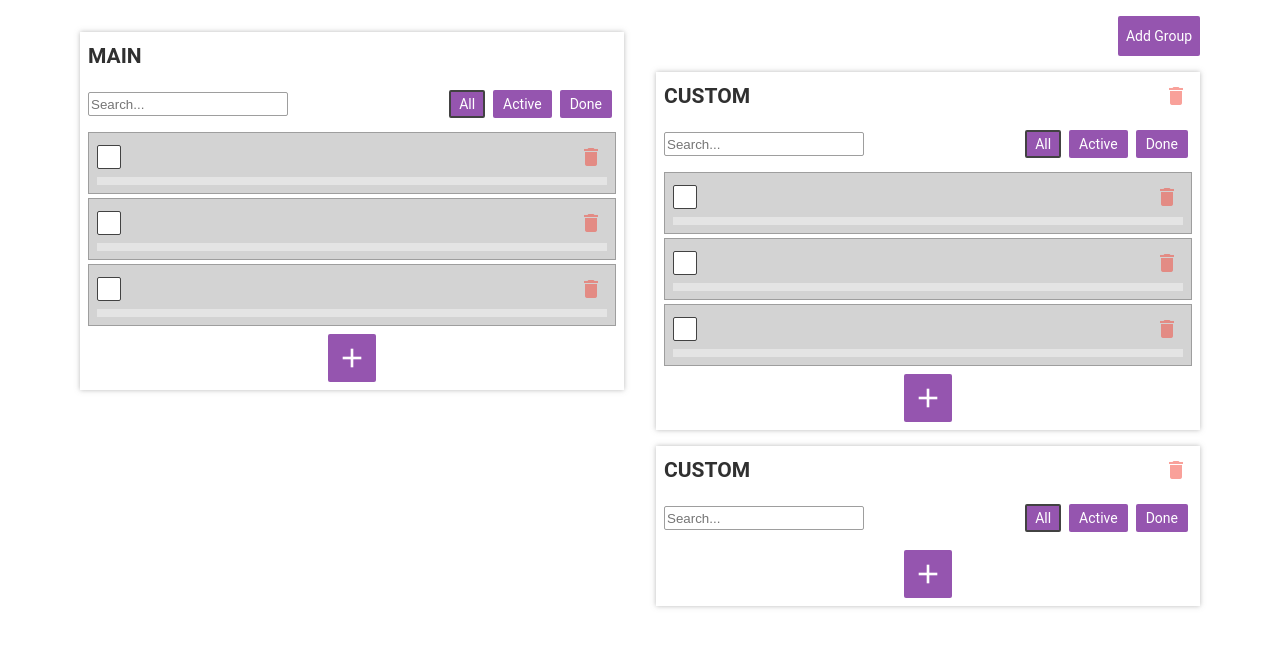
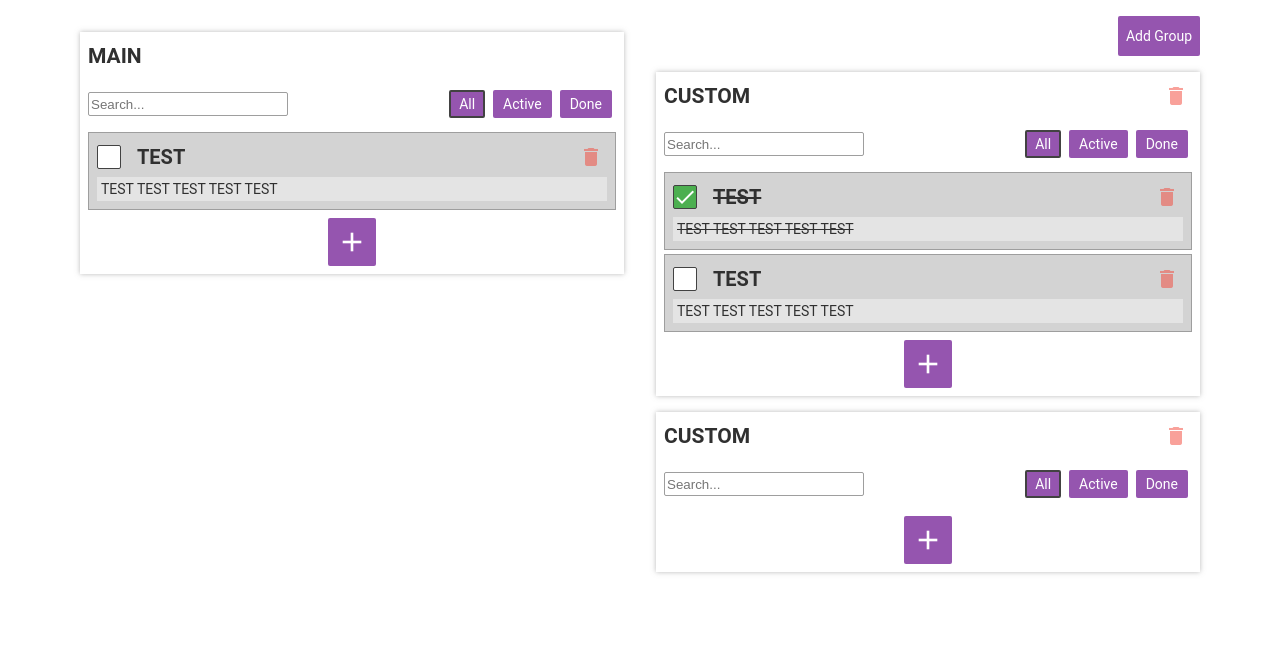
Before and after one commit to M-kos/ToDo-Vue-Vuex, a Vue app: page / in a window 1280 px wide. Shown: the top 646 px of the page. Built offline with nearby package versions, Linux system fonts and the light colour scheme.

Commit message:
Новые компоненты и стор

```diff
--- a/src/App.vue
+++ b/src/App.vue
@@ -4,106 +4,78 @@
       <GroupCards
         v-for="group in mainGroup"
         :key="group.id"
-        :title="group.title"
-        :cards="group.cards"
+        :group="group"
       />
     </div>
     <div class="groups created-groups">
       <div class="created-groups-header">
-        <button class="btn" type="button">Add Group</button>
+        <button class="btn" type="button" @click="toggleShowForm">Add Group</button>
       </div>
       <GroupCards
         v-for="group in customGroups"
         :key="group.id"
-        :title="group.title"
-        :cards="group.cards"
-        :custom="group.custom"
+        :group="group"
       />
     </div>
+    <CreateForm
+      name="group"
+      v-if="showCreateForm"
+      @close="toggleShowForm"
+      @create="createGroup"
+    />
   </div>
 </template>
 
 <script>
+import { mapActions, mapGetters } from 'vuex'
 import GroupCards from './components/GroupCards.vue'
+import CreateForm from './components/CreateForm.vue'
 
 export default {
   name: 'App',
 
   data() {
     return {
-      groupsCard: [
-        {
-          id: 1,
-          title: 'main',
-          custom: false,
-          cards: [
-            {
-              id: 1,
-              title: 'Test',
-              description: 'test test test test test',
-              done: false
-            },
-            {
-              id: 2,
-              title: 'Test',
-              description: 'test test test test test',
-              done: false
-            },
-            {
-              id: 3,
-              title: 'Test',
-              description: 'test test test test test',
-              done: false
-            }
-          ]
-        },
-        {
-          id: 2,
-          title: 'custom',
-          custom: true,
-          cards: [
-            {
-              id: 1,
-              title: 'Test',
-              description: 'test test test test test',
-              done: false
-            },
-            {
-              id: 2,
-              title: 'Test',
-              description: 'test test test test test',
-              done: false
-            },
-            {
-              id: 3,
-              title: 'Test',
-              description: 'test test test test test',
-              done: false
-            }
-          ]
-        },
-        {
-          id: 3,
-          title: 'custom',
-          custom: true,
-          cards: []
-        }
-      ]
+      showCreateForm: false
     }
   },
 
   computed: {
     mainGroup() {
-      return this.groupsCard.filter((group) => !group.custom)
+      return this.groups.filter((group) => !group.custom)
     },
 
     customGroups() {
-      return this.groupsCard.filter((group) => group.custom)
-    }
+      return this.groups.filter((group) => group.custom)
+    },
+
+    ...mapGetters([
+      'groups'
+    ])
+  },
+
+  methods: {
+    toggleShowForm() {
+      this.showCreateForm = !this.showCreateForm
+    },
+
+    createGroup(event) {
+      this.addItem({
+        item: {...event, custom: true},
+        name: 'groups'
+      })
+
+      this.toggleShowForm()
+    },
+
+    ...mapActions([
+      'addItem'
+    ])
   },
 
   components: {
-    GroupCards
+    GroupCards,
+    CreateForm
   }
 }
 </script>
--- a/src/components/GroupCards.vue
+++ b/src/components/GroupCards.vue
@@ -1,9 +1,9 @@
 <template>
   <div class="group group-cards">
     <div class="group-header">
-      <h2 class="group-title">{{title}}</h2>
-      <button class="btn group-btn-delete" @click="onDeleteGroup">
-        <i class="material-icons group-icon-delete" v-if="custom">delete</i>
+      <h2 class="group-title">{{group.title}}</h2>
+      <button class="btn group-btn-delete" @click="toggleShow('modal')">
+        <i class="material-icons" v-if="group.custom">delete</i>
       </button>
     </div>
     <div class="group-filters">
@@ -21,38 +21,39 @@
       </button>
     </div>
     <CardItem
-      v-for="card in cards"
+      v-for="card in displayedCards"
       :key="card.id"
-      :title="card.title"
-      :description="card.description"
-      :done="card.done"
+      :card="card"
     />
-    <button class="btn group-btn-add" @click="onAddCard">
+    <button class="btn group-btn-add" @click="toggleShow('form')">
       <i class="large material-icons group-icon-add">add</i>
     </button>
+    <CreateForm
+      name="card"
+      v-if="show.form"
+      @close="toggleShow('form')"
+      @create="createCard"
+    />
+    <ConfirmModal
+      v-if="show.modal"
+      @confirm="onConfirm"
+    />
   </div>
 </template>
 
 <script>
+import { mapActions, mapGetters } from 'vuex'
 import CardItem from './CardItem.vue'
+import CreateForm from './CreateForm.vue'
+import ConfirmModal from './ConfirmModal.vue'
 
 export default {
   name: 'GroupCards',
 
   props: {
-    title: {
-      type: String,
-      default: ''
-    },
-
-    cards: {
-      type: Array,
-      default: () => ([])
-    },
-
-    custom: {
-      type: Boolean,
-      default: false
+    group: {
+      type: Object,
+      default: () => ({})
     }
   },
 
@@ -73,10 +74,24 @@ export default {
         }
       ],
 
+      show: {
+        form: false,
+        modal: false
+      },
+
       activeFilter: 'all',
-
       searchValue: ''
     }
+  },
+
+  computed: {
+    displayedCards() {
+      return this.cards.filter(card => card.groupId === this.group.id)
+    },
+
+    ...mapGetters([
+      'cards'
+    ])
   },
 
   methods: {
@@ -84,13 +99,40 @@ export default {
       this.activeFilter = event.target.name
     },
 
-    onAddCard() {},
+    toggleShow(name) {
+      this.show[name] = !this.show[name]
+    },
 
-    onDeleteGroup() {}
+    createCard(event) {
+      this.addItem({
+        item: {...event, groupId: this.group.id},
+        name: 'cards'
+      })
+
+      this.toggleShow('form')
+    },
+
+    onConfirm(event) {
+      if(event) {
+        this.deleteItem({
+          id: this.group.id,
+          name: 'groups'
+        })
+      }
+
+      this.toggleShow('modal')
+    },
+
+    ...mapActions([
+      'addItem',
+      'deleteItem'
+    ])
   },
 
   components: {
-    CardItem
+    CardItem,
+    CreateForm,
+    ConfirmModal
   }
 }
 </script>
```
